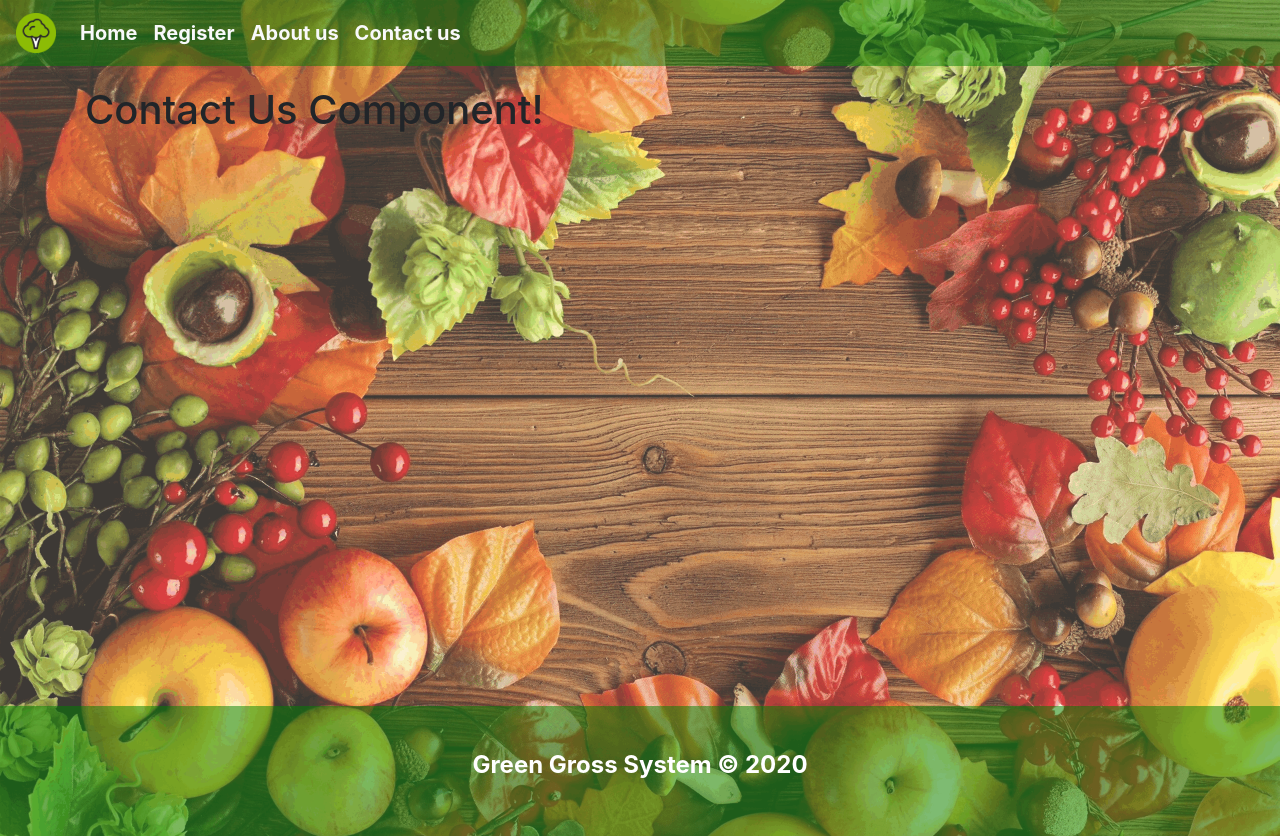
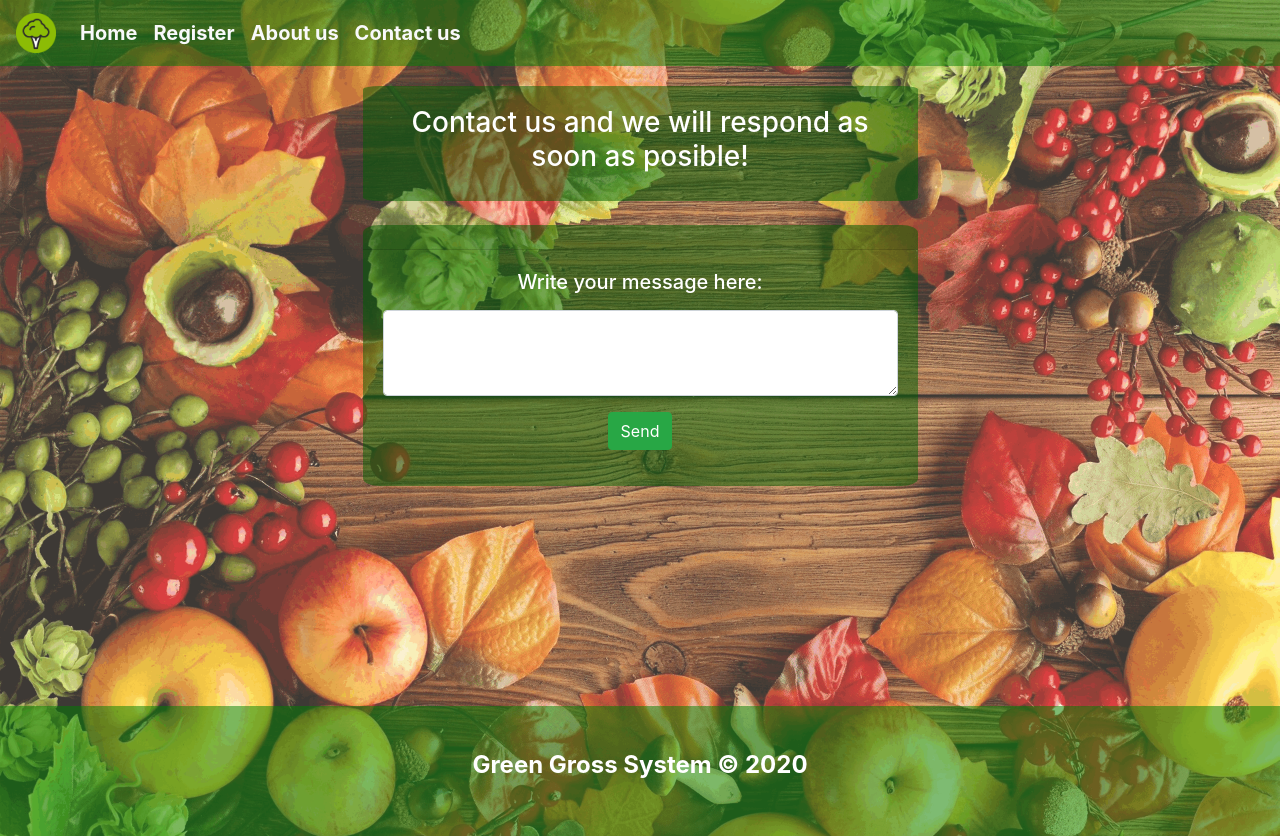
Before and after one commit to pecamardelli/green_gross_system, a React (Create React App) app: page /contact-us in a window 1280 px wide. Built offline with nearby package versions, Linux system fonts and the light colour scheme.

Commit message:
Add contact us component and wishlist route

```diff
--- a/src/App.js
+++ b/src/App.js
@@ -1,17 +1,18 @@
 import './App.css';
+import { useState, useEffect } from 'react';
+import { ToastContainer } from 'react-toastify';
+import { Redirect, Route, Switch } from 'react-router-dom';
 import NavBar from './components/common/navBar';
 import Footer from './components/common/footer';
-import { Redirect, Route, Switch } from 'react-router-dom';
 import Register from './components/register';
 import Home from './components/home';
 import AboutUs from './components/aboutUs';
 import ContactUs from './components/contactUs';
 import NotFound from './components/common/notFound';
-import { ToastContainer } from 'react-toastify';
+import WishList from './components/wishList';
+import UserContext from './context/userContext';
 
 import 'react-toastify/dist/ReactToastify.css';
-import UserContext from './context/userContext';
-import { useState, useEffect } from 'react';
 
 function App() {
   const [userData, setUserData] = useState({});
@@ -30,6 +31,7 @@ function App() {
           <Route path="/register"   exact component={Register} />
           <Route path="/about-us"   exact component={AboutUs} />
           <Route path="/contact-us" exact component={ContactUs} />
+          <Route path="/wishlist"   exact component={WishList} />
           <Route path='/not-found'	exact component={NotFound} />
           <Route path='/home'       exact component={Home} />
           <Redirect from="/" to='/home' />
--- a/src/components/aboutUs.jsx
+++ b/src/components/aboutUs.jsx
@@ -18,7 +18,7 @@ export default function AboutUs() {
                 </div>
                 <div className="col-md-8">
                     <div className="card-body">
-                        <h4 className="card-title">Green Gross System</h4>
+                        <h4 className="card-title">We are Green Gross System. Our motto is to provide our clients fresh vegetables and fruits while saving their precious time.</h4>
                         <p className="card-text">Vivamus dapibus, turpis convallis dapibus viverra, massa nunc auctor odio, eget varius turpis odio et massa.
                             Phasellus sed dictum tortor. Aenean quis ex ex. Praesent sed risus et ligula consequat sollicitudin.
                             In diam odio, sodales nec libero ut, posuere laoreet purus. Orci varius natoque penatibus et magnis dis parturient montes, nascetur ridiculus mus.</p>
--- a/src/components/contactUs.jsx
+++ b/src/components/contactUs.jsx
@@ -1,9 +1,50 @@
-import React from 'react'
+import React, { useRef } from 'react'
+import { toast } from 'react-toastify';
 
 export default function ContactUs() {
-    return (
-        <div>
-            <h1>Contact Us Component!</h1>
+    const msgRef = useRef();
+
+    const handleSubmit = () => {
+        msgRef.current.value = "";
+        toast.success("Message successfully sent!");
+    };
+
+    return (<center>
+        <div className="register-form text-white">
+            <div className="card-transparent">
+                <div className="card-body">
+                    <h3>Contact us and we will respond as soon as posible!</h3>
+                </div>
+            </div>
+            <br />
+            <div className="card-transparent border-dark mb-3">
+                <div className="card-header">
+                </div>
+                <div className="card-body">
+                    <form>
+                        <div className="form-group">
+                            <label htmlFor="message">
+                                <h5>Write your message here:</h5>
+                            </label>
+                            <textarea
+                                className="form-control"
+                                id="message"
+                                rows="3"
+                                ref={msgRef}
+                            >
+                            </textarea>
+                        </div>
+                        <div className="form-group">
+                            <button
+                                type="button"
+                                className="btn btn-success"
+                                onClick={handleSubmit}
+                            >Send</button>
+                        </div>
+                    </form>
+                </div>
+            </div>
         </div>
+        </center>
     )
 }
--- a/src/components/userMenu.jsx
+++ b/src/components/userMenu.jsx
@@ -2,6 +2,7 @@ import React, { useContext } from 'react';
 import icons from '../assets/icons';
 import UserContext from './../context/userContext';
 import { toast } from 'react-toastify';
+import { Link } from 'react-router-dom';
 
 function UserMenu(props) {
     const {userData, setUserData} = useContext(UserContext);
@@ -24,7 +25,11 @@ function UserMenu(props) {
         <div className="user-menu text-white d-flex justify-content-between align-items-center">
             <div>Hello, {userData.username}!</div>
             &nbsp;
-            <div>{icons.cartIcon('1.4em')}</div>
+            <div>
+                <Link to='/wishlist'>
+                    {icons.cartIcon('1.4em')}
+                </Link>
+            </div>
             &nbsp;
             <div className="badge badge-success badge-pill">
                 { userData.wishList ? getItemCount() : 0 }
--- /dev/null
+++ b/src/components/wishList.jsx
@@ -0,0 +1,11 @@
+import React from 'react';
+
+function WishList(props) {
+    return (
+        <div>
+            <h1>Whishlist Component!</h1>
+        </div>
+    );
+}
+
+export default WishList;
```
Also changed, not shown: 1 other file (tests, documents, lock files or other folders).
